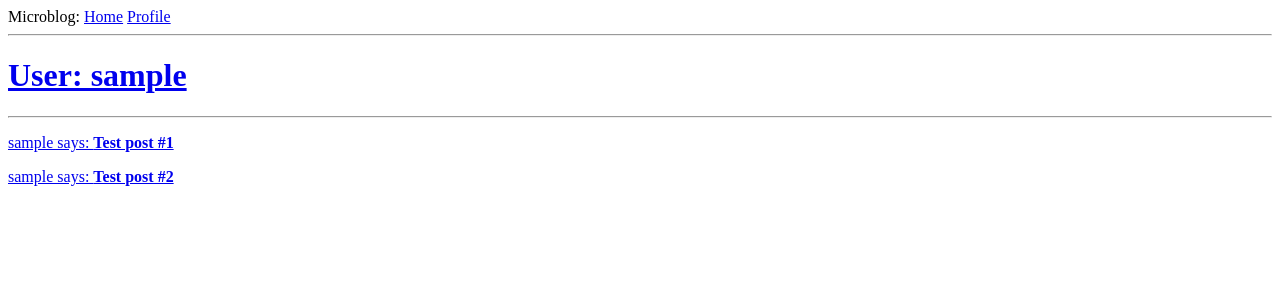
After one commit to lehelen19/book_blog, a Flask app: a page that uses app/templates/base.html in a window 1280 px wide. The commit adds this page. Shown: the top 300 px of the page. Run offline with Flask 2, Linux system fonts and the light colour scheme; the visitor is signed in with stand-in values (Sample User, id 1); data comes from the database, SQL or seed files in the repository.

Commit message:
Added user profile page

```diff
--- a/app/templates/base.html
+++ b/app/templates/base.html
@@ -17,6 +17,7 @@
         {% if current_user.is_anonymous %}
         <a href="{{ url_for('login') }}">Log In</a>
         {% else %}
+        <a href="{{ url_for('user', username=current_user.username) }}">Profile</a>
         <a href="{{ url_for('logout') }}"Log Out</a>
         {% endif %}
     </div>
--- /dev/null
+++ b/app/templates/user.html
@@ -0,0 +1,11 @@
+{% extends "base.html" %}
+
+{% block content %}
+    <h1>User: {{ user.username }}</h1>
+    <hr>
+    {% for post in posts %}
+    <p>
+        {{ post.author.username }} says: <b>{{ post.body }}</b>
+    </p>
+    {% endfor %}
+{% endblock %}
--- a/app/views.py
+++ b/app/views.py
@@ -59,3 +59,13 @@ def register():
         flash("Congratulations, you are now a registered user!")
         return redirect(url_for("login"))
     return render_template("register.html", title="Register", form=form)
+
+@app.route("/user/<username>")
+@login_required
+def user(username):
+    user = User.query.filter_by(username=username).first_or_404()
+    posts = [
+        {"author": user, "body": "Test post #1"},
+        {"author": user, "body": "Test post #2"}
+    ]
+    return render_template("user.html", user=user, posts=posts)
```
